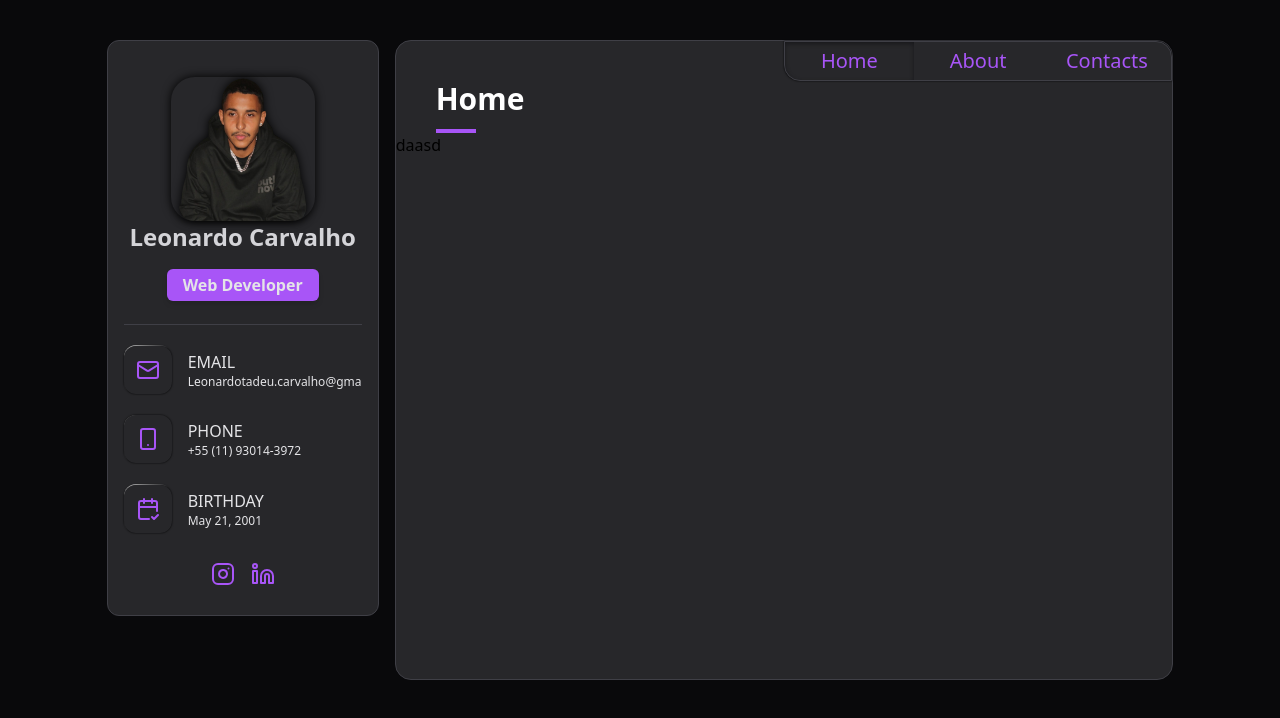
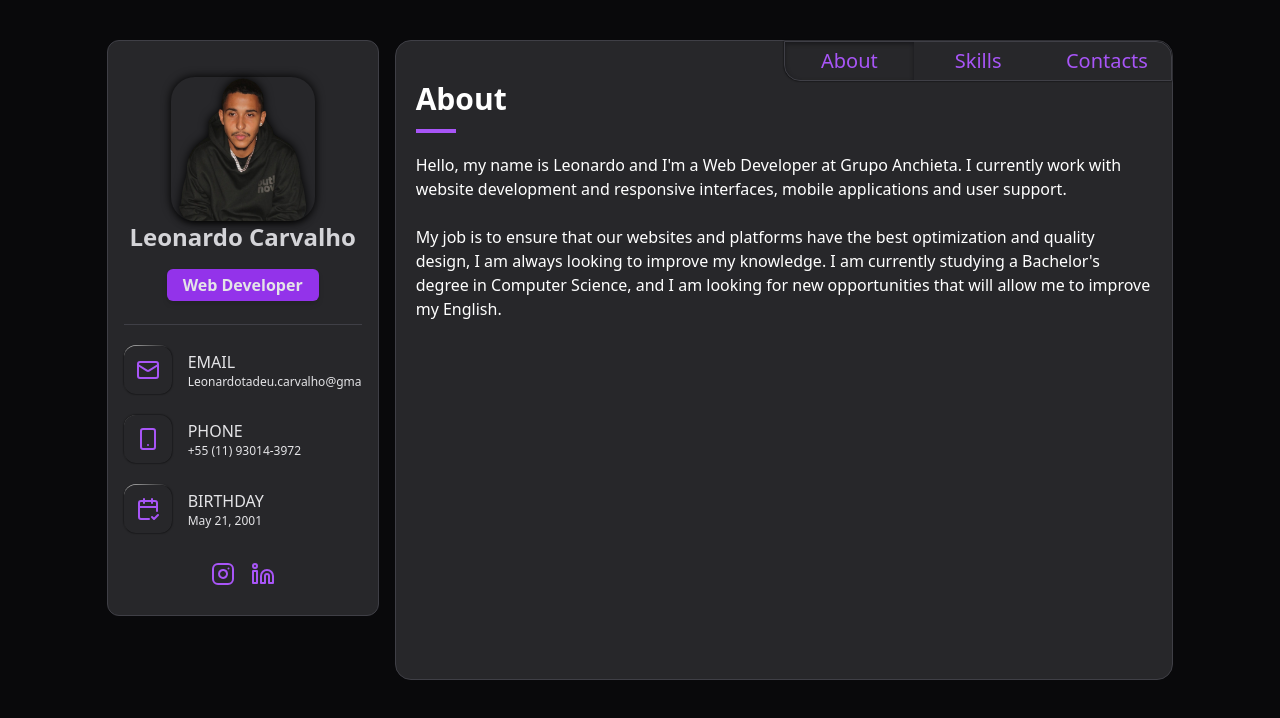
Before and after one commit to leonardo-tcarvalho/MyPortfolioReact, a React (Vite) app in the folder myPortfolio/: page / in a window 1280 px wide. Shown: the top 718 px of the page. Built offline with nearby package versions, Linux system fonts and the light colour scheme.

Commit message:
fix: pages

```diff
--- a/myPortfolio/src/App.jsx
+++ b/myPortfolio/src/App.jsx
@@ -1,7 +1,7 @@
 import { BrowserRouter as Router, Routes, Route} from "react-router-dom";
 import { Sidebar } from "./components/Sidebar";
-import { Home } from "./pages/Home";
 import { About } from "./pages/About";
+import { Skills } from "./pages/Skills";
 import { Contacts } from "./pages/Contacts";
 
 export function App() {
@@ -11,8 +11,8 @@ export function App() {
         <Sidebar />
         <Router>
           <Routes>
-            <Route path="/" element={<Home/>}/>
-            <Route path="/about" element={<About/>}/>
+            <Route path="/" element={<About/>}/>
+            <Route path="/skills" element={<Skills/>}/>
             <Route path="/contacts" element={<Contacts />}/>
           </Routes>
         </Router>
--- a/myPortfolio/src/components/Sidebar.jsx
+++ b/myPortfolio/src/components/Sidebar.jsx
@@ -11,7 +11,7 @@ export function Sidebar() {
     <aside className="flex flex-col items-center w-[17rem] min-h-[30rem] max-h-[36rem] border-1 border-zinc-700 rounded-xl p-4 bg-zinc-800">
       <Avatar />
       <p className="text-center text-zinc-300 text-2xl font-bold">Leonardo Carvalho</p>
-      <div className="mt-4 bg-purple-500 px-4 py-1 rounded-md shadow-md">
+      <div className="mt-4 bg-purple-600 px-4 py-1 rounded-md shadow-md">
         <p className="text-zinc-200 font-bold">Web Developer</p>
       </div>
       <span className="w-full h-1 my-5 border-b-1 border-zinc-700"></span>
--- a/myPortfolio/src/index.css
+++ b/myPortfolio/src/index.css
@@ -19,7 +19,7 @@
 }
 
 .scroll-bar::-webkit-scrollbar-thumb {
-  background-color: #6b21a8; /* Cor padrão zinc-400 do Tailwind */
+  background-color: #7c3aed; /* Cor padrão zinc-400 do Tailwind */
   border-radius: 10px;
 }
 
--- a/myPortfolio/src/pages/About.jsx
+++ b/myPortfolio/src/pages/About.jsx
@@ -1,18 +1,19 @@
 import { Link } from "react-router-dom"
+import "../index.css"
 
 export function About() {
     return (
-        <div className="w-full min-h-[40rem] rounded-2xl border-1 border-zinc-700 bg-zinc-800">
-            <nav className="flex w-full justify-end">
+        <div className="relative w-full min-h-[40rem] max-h-[40rem] rounded-2xl border-1 border-zinc-700 bg-zinc-800">
+            <nav className="absolute flex w-full justify-end">
                 <ul className="flex justify-center items-center w-2/4 h-10 bg-zinc-800 border-zinc-700 border-1 rounded-tr-2xl rounded-bl-2xl shadow-5">
                     <Link className="w-1/3 h-full" to="/">
-                        <span className="flex h-full items-center justify-center rounded-bl-2xl hover:shadow-inner hover:shadow-zinc-900">
-                                <p className="text-xl text-purple-500">Home</p>
+                        <span className="flex h-full items-center justify-center rounded-bl-2xl shadow-inner shadow-zinc-900 hover:shadow-inner hover:shadow-zinc-900">
+                                <p className="text-xl text-purple-500">About</p>
                         </span>
                     </Link>
-                    <Link className="w-1/3 h-full" to="/about">
-                        <span className="flex h-full items-center justify-center shadow-inner shadow-zinc-900 hover:shadow-inner hover:shadow-zinc-900">
-                                <p className="text-xl text-purple-500">About</p>
+                    <Link className="w-1/3 h-full" to="/skills">
+                        <span className="flex h-full items-center justify-center hover:shadow-inner hover:shadow-zinc-900">
+                                <p className="text-xl text-purple-500">Skills</p>
                         </span>
                     </Link>
                     <Link className="w-1/3 h-full" to="/contacts">
@@ -22,6 +23,16 @@ export function About() {
                     </Link>
                 </ul>
             </nav>
+
+            <div className="w-full max-h-[92%] mt-10  overflow-y-auto scroll-bar">
+                <div className="flex flex-col w-full gap-3 px-5">
+                    <h1 className="text-white text-3xl font-semibold">About</h1>
+                    <span className="w-10 h-1 bg-purple-500"></span>
+                </div>
+                <div className="w-full h-[90rem] p-5">
+                    <p className="text-white">Hello, my name is Leonardo and I'm a Web Developer at Grupo Anchieta. I currently work with website development and responsive interfaces, mobile applications and user support. <br/> <br/> My job is to ensure that our websites and platforms have the best optimization and quality design, I am always looking to improve my knowledge. I am currently studying a Bachelor's degree in Computer Science, and I am looking for new opportunities that will allow me to improve my English.</p>
+                </div>
+            </div>
         </div>
     )
 }
--- a/myPortfolio/src/pages/Contacts.jsx
+++ b/myPortfolio/src/pages/Contacts.jsx
@@ -2,17 +2,17 @@ import { Link } from "react-router-dom"
 
 export function Contacts() {
     return (
-        <div className="w-full min-h-[40rem] rounded-2xl border-1 border-zinc-700 bg-zinc-800">
-            <nav className="flex w-full justify-end">
+        <div className="relative w-full min-h-[40rem] max-h-[40rem] rounded-2xl border-1 border-zinc-700 bg-zinc-800">
+            <nav className="absolute flex w-full justify-end">
                 <ul className="flex justify-center items-center w-2/4 h-10 bg-zinc-800 border-zinc-700 border-1 rounded-tr-2xl rounded-bl-2xl shadow-5">
                     <Link className="w-1/3 h-full" to="/">
                         <span className="flex h-full items-center justify-center rounded-bl-2xl hover:shadow-inner hover:shadow-zinc-900">
-                                <p className="text-xl text-purple-500">Home</p>
+                                <p className="text-xl text-purple-500">About</p>
                         </span>
                     </Link>
-                    <Link className="w-1/3 h-full" to="/about">
+                    <Link className="w-1/3 h-full" to="/skills">
                         <span className="flex h-full items-center justify-center hover:shadow-inner hover:shadow-zinc-900">
-                                <p className="text-xl text-purple-500">About</p>
+                                <p className="text-xl text-purple-500">Skills</p>
                         </span>
                     </Link>
                     <Link className="w-1/3 h-full" to="/contacts">
@@ -22,6 +22,14 @@ export function Contacts() {
                     </Link>
                 </ul>
             </nav>
+            <div className="w-full max-h-[92%] mt-10  overflow-y-auto scroll-bar">
+                <div className="flex flex-col w-full gap-3 px-5">
+                    <h1 className="text-white text-3xl font-semibold">Contacts</h1>
+                    <span className="w-10 h-1 bg-purple-500"></span>
+                </div>
+                <div className="w-full h-[90rem] p-5">
+                </div>
+            </div>
         </div>
     )
 }
--- a/myPortfolio/src/pages/Home.jsx
+++ b/myPortfolio/src/pages/Skills.jsx
@@ -1,19 +1,18 @@
 import { Link } from "react-router-dom"
-import "../index.css"
 
-export function Home() {
+export function Skills() {
     return (
         <div className="relative w-full min-h-[40rem] max-h-[40rem] rounded-2xl border-1 border-zinc-700 bg-zinc-800">
             <nav className="absolute flex w-full justify-end">
                 <ul className="flex justify-center items-center w-2/4 h-10 bg-zinc-800 border-zinc-700 border-1 rounded-tr-2xl rounded-bl-2xl shadow-5">
                     <Link className="w-1/3 h-full" to="/">
-                        <span className="flex h-full items-center justify-center rounded-bl-2xl shadow-inner shadow-zinc-900 hover:shadow-inner hover:shadow-zinc-900">
-                                <p className="text-xl text-purple-500">Home</p>
+                        <span className="flex h-full items-center justify-center rounded-bl-2xl hover:shadow-inner hover:shadow-zinc-900">
+                                <p className="text-xl text-purple-500">About</p>
                         </span>
                     </Link>
-                    <Link className="w-1/3 h-full" to="/about">
-                        <span className="flex h-full items-center justify-center hover:shadow-inner hover:shadow-zinc-900">
-                                <p className="text-xl text-purple-500">About</p>
+                    <Link className="w-1/3 h-full" to="/skills">
+                        <span className="flex h-full items-center justify-center shadow-inner shadow-zinc-900 hover:shadow-inner hover:shadow-zinc-900">
+                                <p className="text-xl text-purple-500">Skills</p>
                         </span>
                     </Link>
                     <Link className="w-1/3 h-full" to="/contacts">
@@ -23,13 +22,13 @@ export function Home() {
                     </Link>
                 </ul>
             </nav>
-
             <div className="w-full max-h-[92%] mt-10  overflow-y-auto scroll-bar">
-                <div className="flex flex-col w-full gap-3 px-10">
-                    <h1 className="text-white text-3xl font-semibold">Home</h1>
+                <div className="flex flex-col w-full gap-3 px-5">
+                    <h1 className="text-white text-3xl font-semibold">Skills</h1>
                     <span className="w-10 h-1 bg-purple-500"></span>
                 </div>
-                <div className="w-full h-[90rem]">daasd</div>
+                <div className="w-full h-[90rem] p-5">
+                </div>
             </div>
         </div>
     )
```
